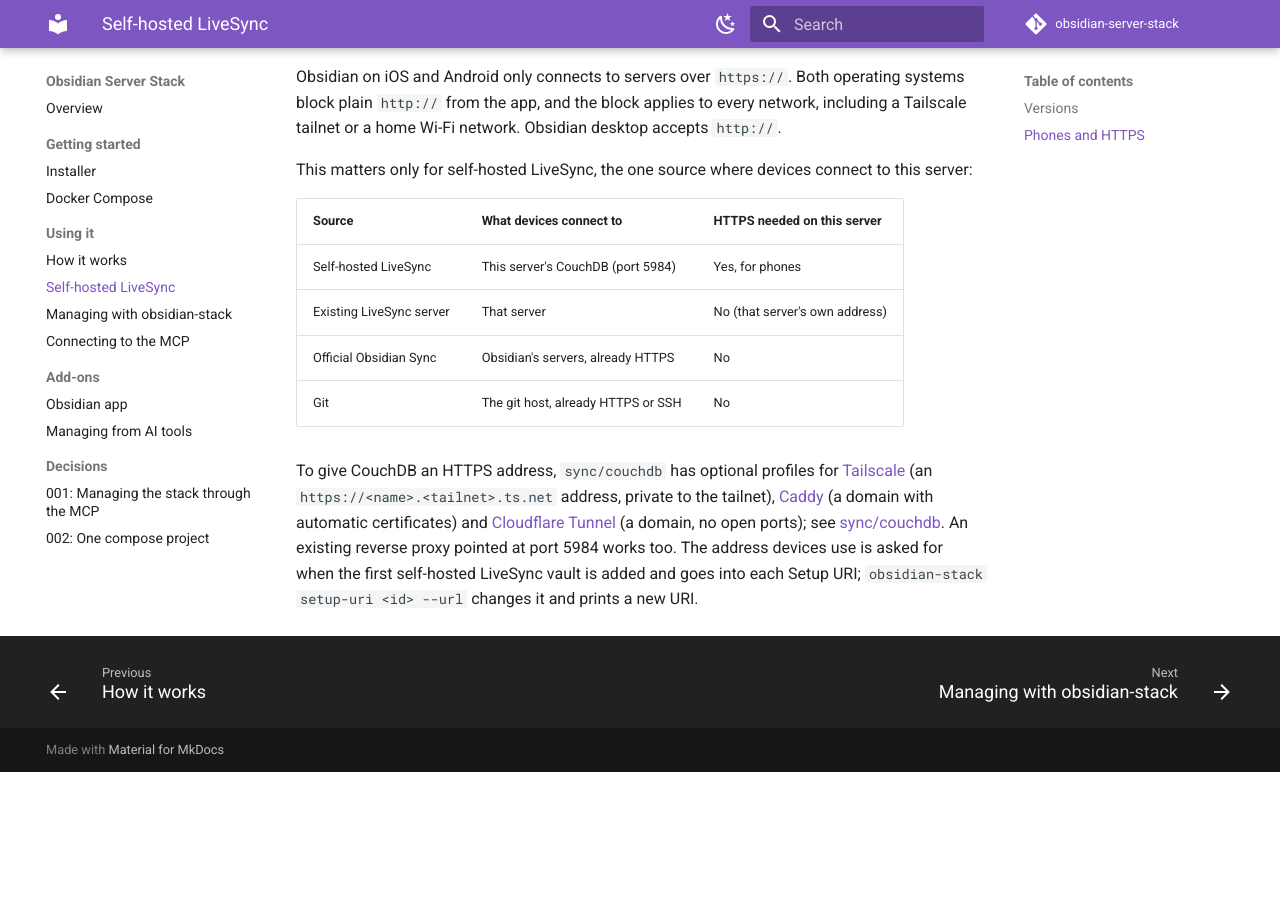
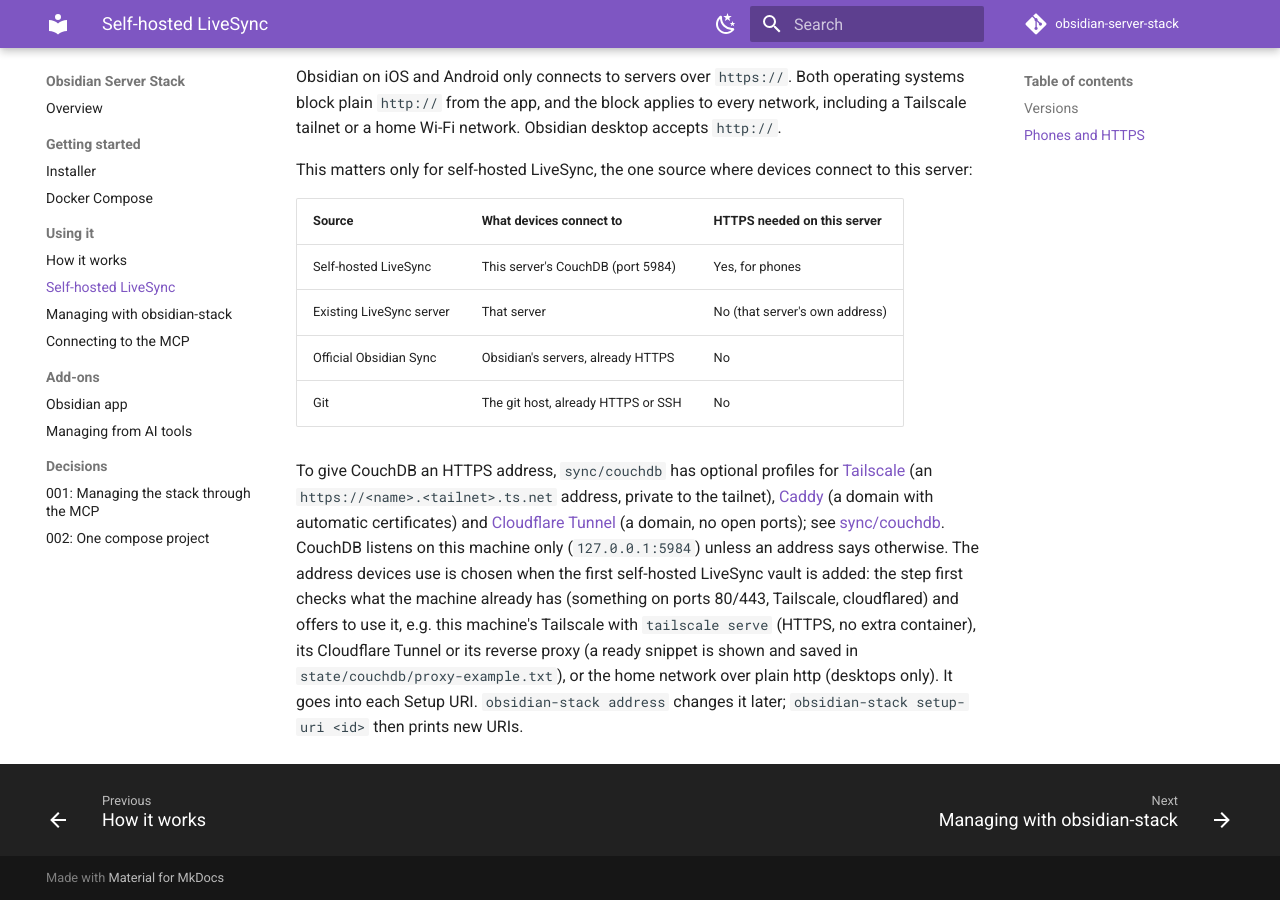
Before and after one commit to Jacob-Stokes/obsidian-server-stack, an MkDocs documentation site: the page built from docs/livesync.md, in a window 1280 px wide and 900 px high, scrolled down 867 px. Built offline with MkDocs 1.6.1 and Material for MkDocs 9.7.7, drawn with Linux system fonts in a browser that asks for light colours; comment, search, counter and statistics services are not loaded; before the commit the page ends 1639 px from its top, so only the background shows below that.

Commit message:
CouchDB on this machine only by default; address step for LiveSync
CouchDB published on every interface by default (5984), reachable by
anyone on the network with its password. It now listens on 127.0.0.1
unless an address says otherwise.

The device address for self-hosted LiveSync is now chosen like the other
stacks' addresses: the step checks for something on ports 80/443, a
Tailscale install and a running cloudflared, and offers this machine's
Tailscale (tailscale serve on a free HTTPS port), its tunnel, its proxy
(snippets), the stack's own profiles, or the home network over plain
http with a warning. obsidian-stack address changes it later; scripted
runs never act on a suggestion (--https decides); uninstall removes the
serve routes it added. Tests: the default bind, the address step with a
stand-in tailscale on PATH for the whole run, a busy port 80.

```diff
--- a/docs/livesync.md
+++ b/docs/livesync.md
@@ -23,4 +23,4 @@
 | Official Obsidian Sync | Obsidian's servers, already HTTPS | No |
 | Git | The git host, already HTTPS or SSH | No |
 
-To give CouchDB an HTTPS address, `sync/couchdb` has optional profiles for [Tailscale](https://tailscale.com) (an `https://<name>.<tailnet>.ts.net` address, private to the tailnet), [Caddy](https://caddyserver.com) (a domain with automatic certificates) and [Cloudflare Tunnel](https://developers.cloudflare.com/cloudflare-one/connections/connect-networks/) (a domain, no open ports); see [sync/couchdb](https://github.com/Jacob-Stokes/obsidian-server-stack/blob/main/sync/couchdb/README.md). An existing reverse proxy pointed at port 5984 works too. The address devices use is asked for when the first self-hosted LiveSync vault is added and goes into each Setup URI; `obsidian-stack setup-uri <id> --url` changes it and prints a new URI.
+To give CouchDB an HTTPS address, `sync/couchdb` has optional profiles for [Tailscale](https://tailscale.com) (an `https://<name>.<tailnet>.ts.net` address, private to the tailnet), [Caddy](https://caddyserver.com) (a domain with automatic certificates) and [Cloudflare Tunnel](https://developers.cloudflare.com/cloudflare-one/connections/connect-networks/) (a domain, no open ports); see [sync/couchdb](https://github.com/Jacob-Stokes/obsidian-server-stack/blob/main/sync/couchdb/README.md). CouchDB listens on this machine only (`127.0.0.1:5984`) unless an address says otherwise. The address devices use is chosen when the first self-hosted LiveSync vault is added: the step first checks what the machine already has (something on ports 80/443, Tailscale, cloudflared) and offers to use it, e.g. this machine's Tailscale with `tailscale serve` (HTTPS, no extra container), its Cloudflare Tunnel or its reverse proxy (a ready snippet is shown and saved in `state/couchdb/proxy-example.txt`), or the home network over plain http (desktops only). It goes into each Setup URI. `obsidian-stack address` changes it later; `obsidian-stack setup-uri <id>` then prints new URIs.
```
Also changed, not shown: docs/managing.md (+1 -0 lines), sync/couchdb/README.md (+3 -1 lines), 4 other files.
